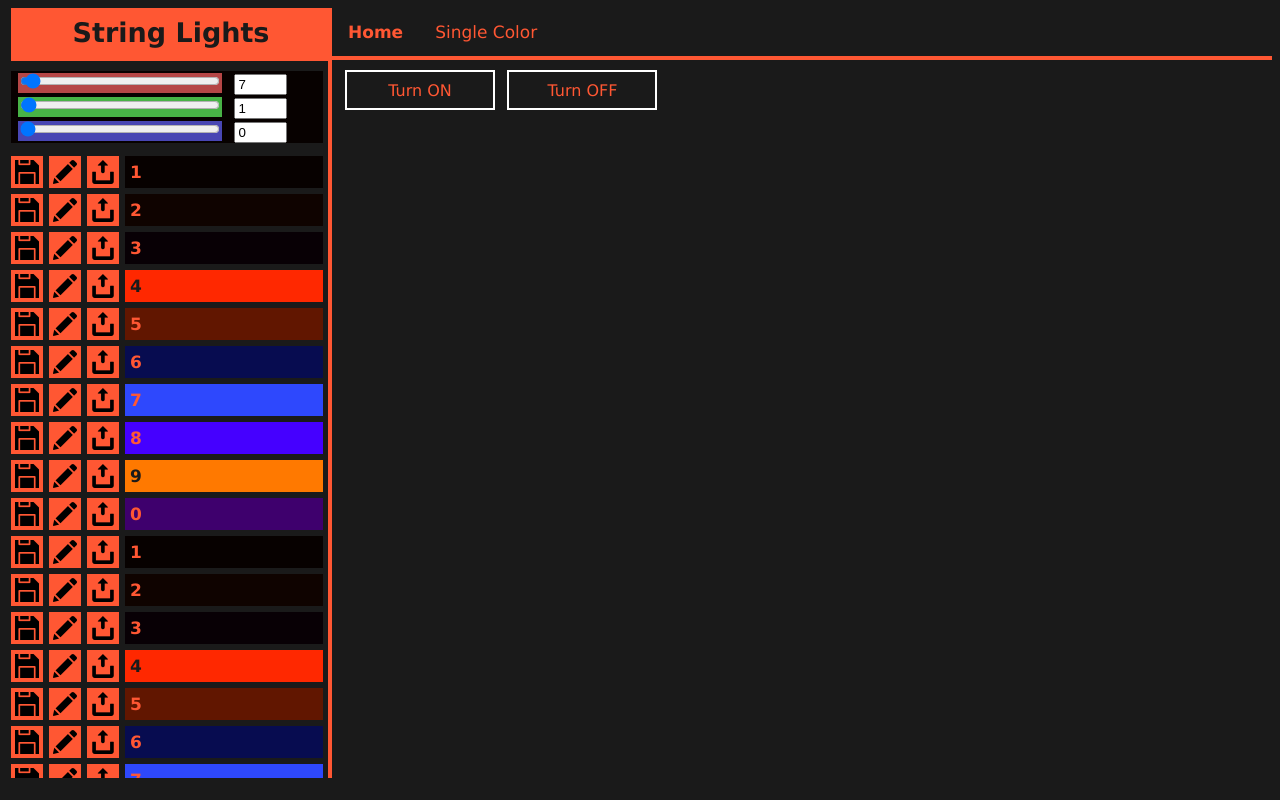
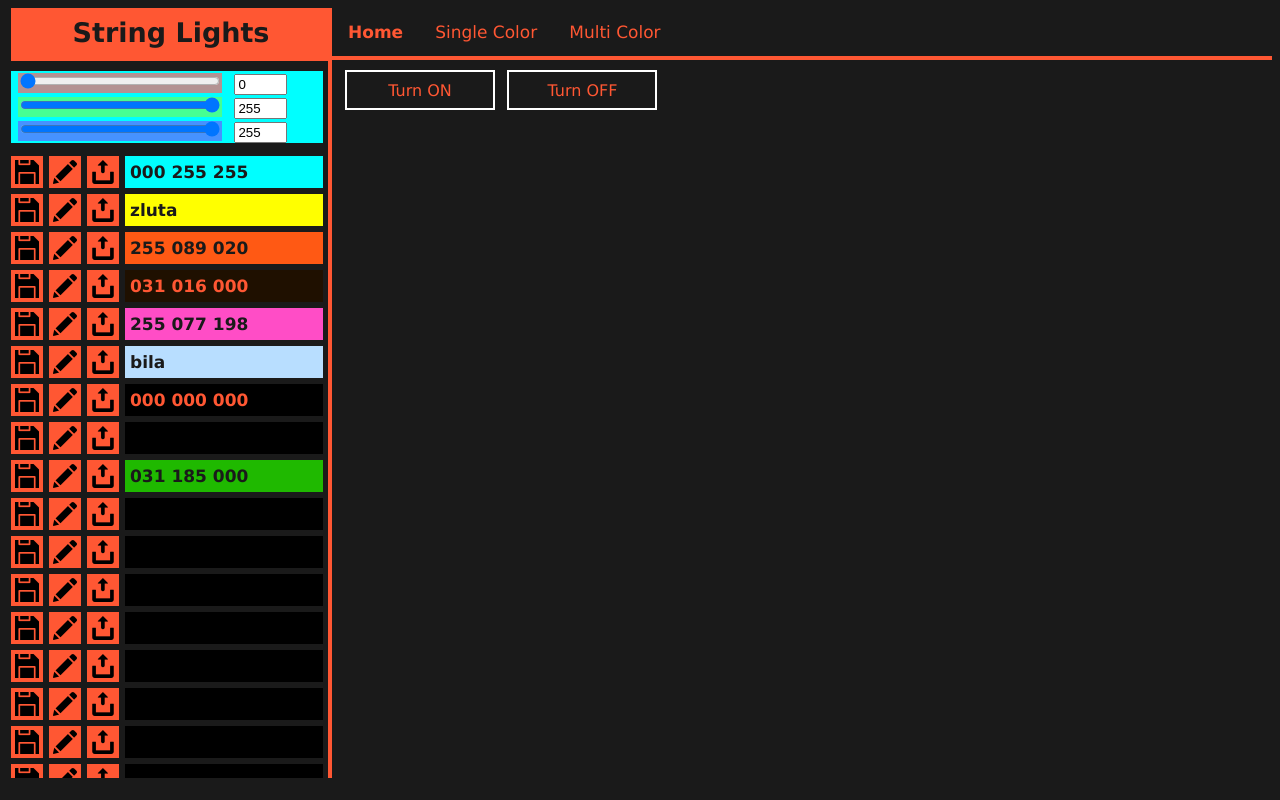
Before and after one commit to maplac/StringLights, a website: page NodeJsServer/index.html in a window 1280 px wide. Drawn offline with Linux system fonts and the light colour scheme.

Commit message:
added: Multi Color page

```diff
--- a/NodeJsServer/color_picker.css
+++ b/NodeJsServer/color_picker.css
@@ -10,12 +10,15 @@ background: rgba(100,255,100,0.7);
 .blu{
 background: rgba(100,100,255,0.7);
 }
-input[type="range"]{
+
+#color_menu_top input[type="range"]{
 width: 200px;
 }
-input[type="number"]{
+
+#color_menu_top input[type="number"]{
 width: 45px;
 }
+
 #bg{
   margin: 0 5px 0px 3px;
 }
@@ -29,21 +32,16 @@ width: 193px;
 vertical-align: middle;
 font-weight: bold;
 }
-.but{
 
-}
-table{
+#color_menu table{
   /*padding:0px;*/
   margin-top:0px;
   border:0px;
   border-spacing: 5px;
   border-collapse: collapse;
 }
-tr{
-/*  padding:5px;
-  margin:0px;*/
-}
-td{
+
+#color_menu td{
   padding:3px;
   /*margin:0px;*/
 }
--- a/NodeJsServer/color_picker.js
+++ b/NodeJsServer/color_picker.js
@@ -23,7 +23,8 @@ function setEL(s, t){
 }
 
 function setRanges(){
-	var inputs=document.getElementsByTagName('input');
+	var a = document.getElementById('color_menu_top');
+	var inputs=a.getElementsByTagName('input');
 	for(var i=0;i<inputs.length;i++){
 	inputs[i].min=0;
 	inputs[i].max=255;
--- a/NodeJsServer/color_picker_settings.js
+++ b/NodeJsServer/color_picker_settings.js
@@ -1 +1 @@
-cpstr='{"c":[127,127,127],"C":[[7,1,0],[15,3,0],[8,0,5],[255,40,0],[97,22,0],[7,12,80],[46,72,253],[69,0,255],[255,121,0],[62,0,109],[7,1,0],[15,3,0],[8,0,5],[255,40,0],[97,22,0],[7,12,80],[46,72,253],[69,0,255],[255,121,0],[62,0,109],[7,1,0],[15,3,0],[8,0,5],[255,40,0],[97,22,0],[7,12,80],[46,72,253],[69,0,255],[255,121,0],[62,0,109]],"names":["1","2","3","4","5","6","7","8","9","0","1","2","3","4","5","6","7","8","9","0","1","2","3","4","5","6","7","8","9","0"]}';
+cpstr='{"c":[0,0,0],"C":[[0,255,255],[255,255,0],[255,89,20],[31,16,0],[255,77,198],[184,222,255],[0,0,0],[0,0,0],[31,185,0],[0,0,0],[0,0,0],[0,0,0],[0,0,0],[0,0,0],[0,0,0],[0,0,0],[0,0,0],[0,0,0],[0,0,0],[0,0,0],[0,0,0],[0,0,0],[0,0,0],[0,0,0],[0,0,0],[0,0,0],[0,0,0],[0,0,0],[0,0,0],[0,0,0]],"names":["000 255 255","zluta","255 089 020","031 016 000","255 077 198","bila","000 000 000","","031 185 000","","","","","","","","","","","","","","","","","","","","",""]}'
--- a/NodeJsServer/index.html
+++ b/NodeJsServer/index.html
@@ -23,6 +23,7 @@
     <div id="top_menu">
       <a class="selectedMenu"href="index.html">Home</a>
       <a href="single_color.html">Single Color</a>
+	  <a href="multi_color.html">Multi Color</a>
     </div>
     <div id="content">
       <button id="but_on"onclick="clickedTurn(this)">Turn ON</button>
--- /dev/null
+++ b/NodeJsServer/multi_color.css
@@ -0,0 +1,54 @@
+
+
+#color_list {
+  font-family: Verdana;
+  font-size: 17px;
+  color: #FF5733;
+  margin-top: 10px;
+  font-weight: bold;
+  overflow-y:auto;
+  overflow-x:hidden;
+  height: calc(100vh - 140px);
+}
+
+.color_item {
+	height: 32px;
+	margin: 10px 10px 10px 7px;
+}
+
+.color_item input[type=checkbox] {
+  /*transform: scale(1.5);*/
+  width: 2em;
+}
+
+.color_item_num {
+	width: 2.5em;
+	display: inline-block;
+
+}
+
+.color_item_name {
+	background-color: white;
+	display: inline-block;
+	width: 193px;
+	padding-left: 0.5em;
+	line-height: 30px;
+	height: 2em;
+	margin: auto;
+	/*position:absolute;*/
+}
+
+#content input[type=number] {
+	font-family:Verdana;
+	width: 60px;
+	height: 34px;
+	background-color: #1a1a1a;
+	border: none;
+    color: #FF5733;
+    text-align: center;
+    text-decoration: none;
+	font-size: 16px;
+	margin-left: 7px;
+	margin-bottom: 7px;
+	border: 2px solid white;
+}
--- /dev/null
+++ b/NodeJsServer/multi_color.html
@@ -0,0 +1,46 @@
+<!DOCTYPE html>
+<html>
+<head>
+  <meta charset="utf-8">
+  <link rel="icon" href="data:,">
+  <link rel="stylesheet"href="styles.css">
+  <link rel="stylesheet"href="multi_color.css">
+  <link rel="stylesheet"href="color_picker.css">
+  <script type="text/javascript"src="color_picker_settings.js"></script>
+  <script type="text/javascript"src="color_picker.js"></script>
+  <script type="text/javascript"src="multi_color_settings.js"></script>
+  <script type="text/javascript"src="multi_color.js"></script>
+  <title>String Lights</title>
+</head>
+<body>
+
+  <div id="left_column">
+    <div id="header">
+      <span>String Lights</span>
+    </div>
+	<div id="color_menu_top"></div>
+    <div id="color_menu">
+
+    </div>
+  </div>
+  <div>
+    <div id="top_menu">
+      <a href="index.html">Home</a>
+      <a href="single_color.html">Single Color</a>
+	  <a class="selectedMenu"href="multi_color.html">Multi Color</a>
+    </div>
+    <div id="content">
+	  <div><button onclick="clickedAdd()">Add</button><button onclick="clickedRemove()">Remove</button></div>
+	  <div><button onclick="clickedSelectAll()">Select all</button><button onclick="clickedSelectNone()">Select none</button><button onclick="clickedSelectInvert()">Select invert</button><button onclick="clickedSelectN()">Select every N</button><input type="number" min="1" max="999" value="2" id="select_n_number"></div>
+	  <div id="color_list">
+	    <div id="coloritem_0" class="color_item">
+		  <span class="color_item_num">1</span><input type="checkbox" class="color_item_check"><span class="color_item_name">123 456 789</span>
+		</div>
+	    <div id="coloritem_1" class="color_item">
+		  <span class="color_item_num">222</span><input type="checkbox" class="color_item_check"><span class="color_item_name">789 456 123</span>
+		</div>
+      </div>
+    </div>
+  </div>
+</body>
+</html>
--- /dev/null
+++ b/NodeJsServer/multi_color.js
@@ -0,0 +1,152 @@
+function colorChanged(){
+	//repaintSelected();
+	sendPost("multi-color","type=color"+"&r="+cp.c[0]+"&g="+cp.c[1]+"&b="+cp.c[2]);
+	//sendPost("color-picker","type=color&"+"&r="+cp.c[0]+"&g="+cp.c[1]+"&b="+cp.c[2]);
+}
+
+function clickedAdd(){
+	var a = document.getElementById("color_list");
+	var b = a.getElementsByClassName("color_item_check");
+	var selected = [];
+
+	// get all checked items
+	for(var i = 0; i < b.length; i++){
+		if(b[i].checked === true){
+			selected.push(i);
+		}
+	}
+
+	// insert new items
+	for( var i = 0; i < selected.length; i++){
+		selected[i] += i;
+		mc.splice(selected[i]+1, 0, [cp.c[0], cp.c[1], cp.c[2]]);
+	}
+
+	// create new color_list
+	createColorList();
+
+	// recheck items
+	b = a.getElementsByClassName("color_item_check");
+	for( var i = 0; i < selected.length; i++){
+		b[selected[i]].checked = true;
+	}
+}
+
+function clickedRemove(){
+	var a = document.getElementById("color_list");
+	var b = a.getElementsByClassName("color_item_check");
+	var selected = [];
+
+	// get all checked items
+	for(var i = 0; i < b.length; i++){
+		if(b[i].checked === true){
+			selected.push(i);
+		}
+	}
+
+	// remove items
+	for( var i = 0; i < selected.length; i++){
+		selected[i] -= i;
+		mc.splice(selected[i], 1);
+	}
+
+	// create new color_list
+	createColorList();
+
+	// recheck items
+	b = a.getElementsByClassName("color_item_check");
+	for( var i = 0; i < selected.length; i++){
+		b[selected[i]].checked = true;
+	}
+}
+
+function clickedSelectAll(){
+	var a = document.getElementById("color_list");
+	var b = a.getElementsByClassName("color_item_check");
+	for(var i = 0; i < b.length; i++){
+		b[i].checked = true;
+	}
+}
+
+function clickedSelectNone(){
+	var a = document.getElementById("color_list");
+	var b = a.getElementsByClassName("color_item_check");
+	for(var i = 0; i < b.length; i++){
+		b[i].checked = false;
+	}
+}
+
+function clickedSelectInvert(){
+	var a = document.getElementById("color_list");
+	var b = a.getElementsByClassName("color_item_check");
+	for(var i = 0; i < b.length; i++){
+		if(b[i].checked === true){
+			b[i].checked = false;
+		}else{
+			b[i].checked = true;
+		}
+	}
+}
+
+function clickedSelectN(){
+	var a = document.getElementById("color_list");
+	var b = a.getElementsByClassName("color_item_check");
+	var c = document.getElementById("select_n_number");
+	var N = c.value;
+	for(var i = 0; i < b.length; i++){
+		if((i % N) === 0){
+			b[i].checked = true;
+		}else{
+			b[i].checked = false;
+		}
+	}
+}
+
+function createColorList(){
+	var a = document.getElementById("color_list");
+
+	// remove all
+	while (a.firstChild) {
+		a.removeChild(a.firstChild);
+	}
+
+	// create new
+	for(var i = 0; i < mc.length; i++){
+		var b = document.createElement("DIV");
+		b.setAttribute("class", "color_item");
+
+		var c = document.createElement("SPAN");
+		c.setAttribute("class", "color_item_num");
+		c.innerHTML = (i+1).toString();
+		b.appendChild(c);
+
+		c = document.createElement("INPUT");
+		c.setAttribute("class", "color_item_check");
+		c.setAttribute("type", "checkbox");
+		b.appendChild(c);
+
+		c = document.createElement("SPAN");
+		c.setAttribute("class", "color_item_name unselectable");
+		c.style.backgroundColor='rgb('+mc[i][0]+','+mc[i][1]+','+mc[i][2]+')';
+		c.style.color=getTextColor(mc[i]);
+		var colorIndex = savedColorIndex(mc[i]);
+		if(colorIndex >= 0){
+			c.innerHTML = cp.names[colorIndex];
+		}else{
+			c.innerHTML = ".";
+			c.style.color='rgb('+mc[i][0]+','+mc[i][1]+','+mc[i][2]+')';
+			//c.classList.add("unselectable");
+		}
+		b.appendChild(c);
+		a.appendChild(b);
+	}
+}
+
+window.onload=function(){
+  cp=JSON.parse(cpstr);
+  var mcTemp = JSON.parse(mcstr);
+  mc = mcTemp.mc;
+  cp.c = mc[0];
+  loadColorPicker();
+  createColorList();
+}
--- /dev/null
+++ b/NodeJsServer/multi_color_settings.js
@@ -0,0 +1 @@
+mcstr='{"mc":[[97,22,0],[0,0,255],[255,89,20]]}';
--- a/NodeJsServer/styles.css
+++ b/NodeJsServer/styles.css
@@ -16,14 +16,13 @@
     text-decoration: none;
 	font-size: 16px;
 	margin-left: 7px;
+	margin-bottom: 7px;
+	border: 2px solid white;
 }
 #content button:hover:enabled {
 	background-color: #333;
 }
 
-#content button {
-    border: 2px solid white;
-}
 #left_column{
 
   width: 320px;
@@ -112,3 +111,12 @@ body {
 	font-family: Verdana;
 	font-size: 17px;
 }
+
+.unselectable {
+    -webkit-touch-callout: none;
+    -webkit-user-select: none;
+    -khtml-user-select: none;
+    -moz-user-select: none;
+    -ms-user-select: none;
+    user-select: none;
+}
```
Also changed, not shown: NodeJsServer/single_color.html (+1 -0 lines).
